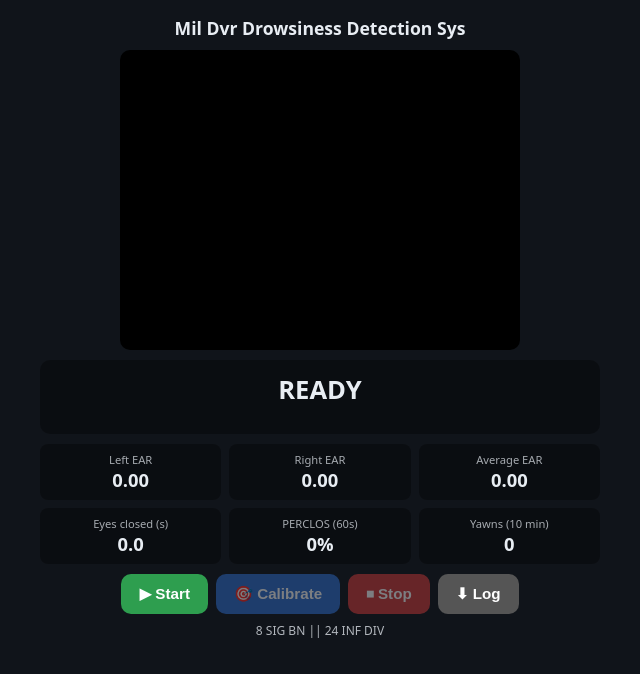
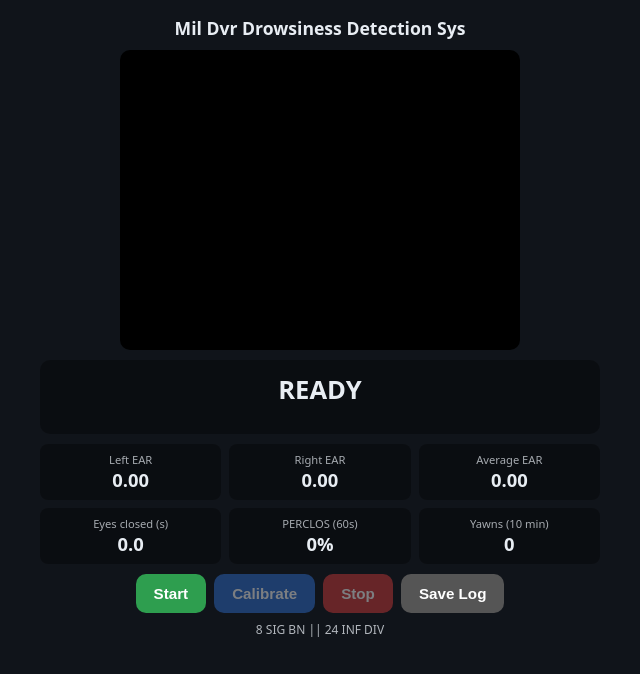
Before and after one commit to MdNasifUllah/mildvrdrowsiness, a plain HTML site: page index.html in a window 1280 px wide. Shown: the whole page, without its empty margins (320-960 px from the left). Drawn offline with Linux system fonts and the light colour scheme.

Commit message:
index.html

```diff
--- a/index.html
+++ b/index.html
@@ -44,8 +44,8 @@ button:disabled{opacity:.45}
     <div class="card"><small>Yawns (10 min)</small><b id="y">0</b></div>
   </div>
   <div class="btns">
-    <button id="go">▶ Start</button><button id="cal" disabled>🎯 Calibrate</button>
-    <button id="stop" disabled>⏹ Stop</button><button id="lg">⬇ Log</button>
+    <button id="go">Start</button><button id="cal" disabled>Calibrate</button>
+    <button id="stop" disabled>Stop</button><button id="lg">Save Log</button>
   </div>
   <div id="msg"></div><div id="perf"></div>
   <div class="foot">8 SIG BN || 24 INF DIV</div>
```
